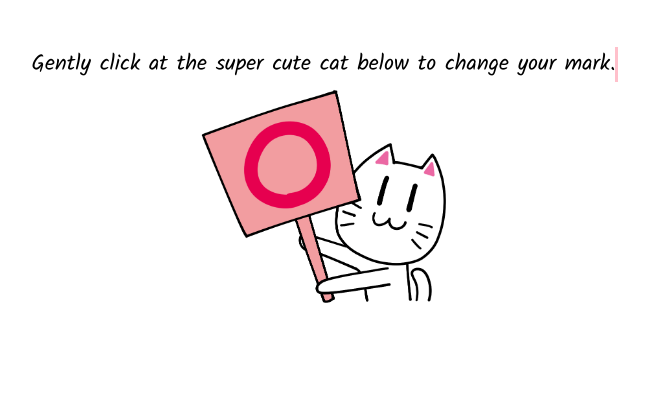
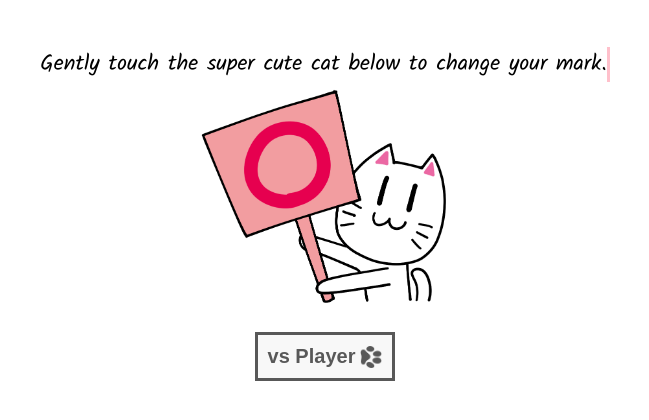
Before and after one commit to willard-wrt/tic-tac-toe, a website: page index.html in a window 1280 px wide. Shown: the part 246-666 px from the top of the page, without its empty margins (315-964 px from the left). Drawn offline with Linux system fonts and the light colour scheme; a web font is replaced by a local one.

Commit message:
Add start button to the menu screen

```diff
--- a/index.html
+++ b/index.html
@@ -15,9 +15,14 @@
     </div>
     <div id="selection">
       <p class="cat-inst ani">
-        Gently click at the super cute cat below to change your mark.
+        Gently touch the super cute cat below to change your mark.
       </p>
       <div class="cat-mark o"></div>
+      <div class="menu-btns">
+        <button id="start">
+          vs Player <img id="cat-foot" src="imgs/cat-foot.png" alt="" />
+        </button>
+      </div>
     </div>
   </body>
 </html>
--- a/style.css
+++ b/style.css
@@ -82,6 +82,7 @@ h3 {
 }
 
 .cat-mark {
+  cursor: pointer;
   background-repeat: no-repeat;
   background-size: contain;
   height: 230px;
@@ -95,3 +96,29 @@ h3 {
 .cat-mark.x {
   background-image: url(imgs/catX.png);
 }
+
+#start {
+  margin-top: 20px;
+  padding: 10px;
+  font-size: 20px;
+  background-color: whitesmoke;
+  border: solid 3px black;
+  color: black;
+  font-weight: bold;
+  display: flex;
+  justify-content: center;
+  align-items: center;
+  opacity: 0.65;
+  transition: 0.2s;
+  cursor: pointer;
+}
+
+#start:hover {
+  opacity: 1;
+  border: solid 3px orangered;
+}
+
+#cat-foot {
+  margin-left: 5px;
+  width: 22px;
+}
```
Also changed, not shown: imgs/cat-foot.png (added).
